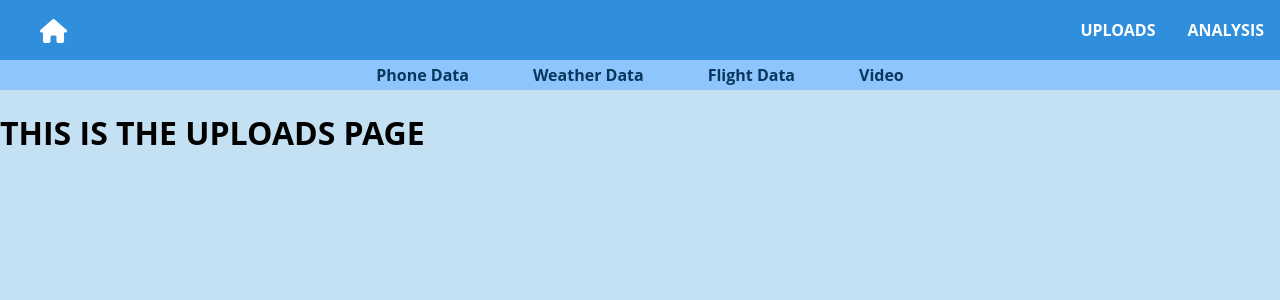
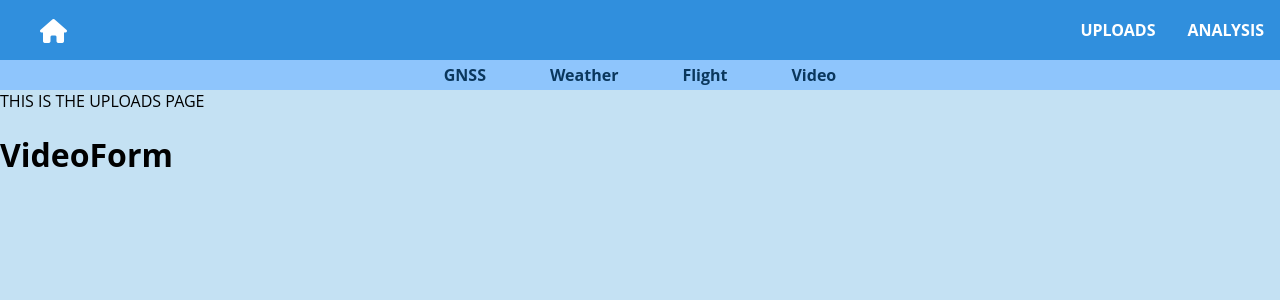
Before and after one commit to luke-redwine-sudo/GNSS-Reflectometry-Service, a React (Create React App) app in the folder frontend/: page /uploads in a window 1280 px wide. Both pictures are taken after a click on the button "Video". Shown: the top 300 px of the page. Built offline with nearby package versions, Linux system fonts and the light colour scheme.

Commit message:
Allowed Changing Forms for Different Data Types

```diff
--- /dev/null
+++ b/frontend/src/components/FlightDataForm.js
@@ -0,0 +1,12 @@
+
+function FlightDataForm() {
+
+    return (
+
+        <h1>FlightDataForm</h1>
+
+    );
+
+}
+
+export default FlightDataForm;
--- /dev/null
+++ b/frontend/src/components/GNSSDataForm.js
@@ -0,0 +1,12 @@
+
+function GNSSDataForm() {
+
+    return (
+
+        <h1>GNSSDataForm</h1>
+
+    );
+
+}
+
+export default GNSSDataForm;
--- a/frontend/src/components/SubNavBarButton.js
+++ b/frontend/src/components/SubNavBarButton.js
@@ -2,7 +2,7 @@ import './components_css/SubNavBar.css'
 
 function SubNavBarButton(props) {
     return (
-        <button class="subnavbarbutton">{props.label}</button>
+        <button class="subnavbarbutton" onClick={props.handleClick}>{props.label}</button>
     );
 }
 
--- a/frontend/src/components/UploadsSubNavBar.js
+++ b/frontend/src/components/UploadsSubNavBar.js
@@ -1,14 +1,19 @@
 import SubNavBarButton from './SubNavBarButton.js'
 import './components_css/SubNavBar.css'
 
-function UploadsSubNavBar () {
+function UploadsSubNavBar(props) {
+
+    const handleGNSSClick = props.clickEventHandlers[0];
+    const handleWeatherClick = props.clickEventHandlers[1];
+    const handleFlightClick = props.clickEventHandlers[2];
+    const handleVideoClick = props.clickEventHandlers[3];
 
     return (
         <div class="subnavbar">
-            <SubNavBarButton label={"Phone Data"}/>
-            <SubNavBarButton label={"Weather Data"}/>
-            <SubNavBarButton label={"Flight Data"}/>
-            <SubNavBarButton label={"Video"}/>
+            <SubNavBarButton handleClick={handleGNSSClick} label={"GNSS"}/>
+            <SubNavBarButton handleClick={handleWeatherClick} label={"Weather"}/>
+            <SubNavBarButton handleClick={handleFlightClick} label={"Flight"}/>
+            <SubNavBarButton handleClick={handleVideoClick} label={"Video"}/>
         </div>
     );
 }
--- /dev/null
+++ b/frontend/src/components/VideoForm.js
@@ -0,0 +1,12 @@
+
+function VideoForm() {
+
+    return (
+
+        <h1>VideoForm</h1>
+
+    );
+
+}
+
+export default VideoForm;
--- /dev/null
+++ b/frontend/src/components/WeatherDataForm.js
@@ -0,0 +1,12 @@
+
+function WeatherDataForm() {
+
+    return (
+
+        <h1>WeatherDataForm</h1>
+
+    );
+
+}
+
+export default WeatherDataForm;
--- a/frontend/src/pages/UploadsPage.js
+++ b/frontend/src/pages/UploadsPage.js
@@ -1,10 +1,56 @@
 import UploadsSubNavBar from '../components/UploadsSubNavBar.js'
+import GNSSDataForm from '../components/GNSSDataForm.js'
+import VideoForm from '../components/VideoForm.js'
+import FlightDataForm from '../components/FlightDataForm.js'
+import WeatherDataForm from '../components/WeatherDataForm.js'
+
+import {useState} from 'react';
 
 function UploadsPage () {
+
+    const [GNSSIsShown, setGNSSIsShown] = useState(true);
+    const [weatherIsShown, setWeatherIsShown] = useState(false);
+    const [flightIsShown, setFlightIsShown] = useState(false);
+    const [videoIsShown, setVideoIsShown] = useState(false);
+
+    const handleGNSSClick = event => {
+        setGNSSIsShown(true);
+        setWeatherIsShown(false);
+        setFlightIsShown(false);
+        setVideoIsShown(false);
+    };
+
+    const handleWeatherClick = event => {
+        setGNSSIsShown(false);
+        setWeatherIsShown(true);
+        setFlightIsShown(false);
+        setVideoIsShown(false);
+    };
+
+    const handleFlightClick = event => {
+        setGNSSIsShown(false);
+        setWeatherIsShown(false);
+        setFlightIsShown(true);
+        setVideoIsShown(false);
+    };
+
+    const handleVideoClick = event => {
+        setGNSSIsShown(false);
+        setWeatherIsShown(false);
+        setFlightIsShown(false);
+        setVideoIsShown(true);
+    };
+
+    const clickEventHandlers = [handleGNSSClick, handleWeatherClick, handleFlightClick, handleVideoClick];
+
     return (
         <div>
-            <UploadsSubNavBar />
-            <h1>THIS IS THE UPLOADS PAGE</h1>
+            <UploadsSubNavBar clickEventHandlers={ clickEventHandlers } />
+            <h>THIS IS THE UPLOADS PAGE</h>
+            {GNSSIsShown && (<GNSSDataForm />)}
+            {weatherIsShown && (<WeatherDataForm />)}
+            {flightIsShown && (<FlightDataForm />)}
+            {videoIsShown && (<VideoForm />)}
         </div>
     );
 }
```
